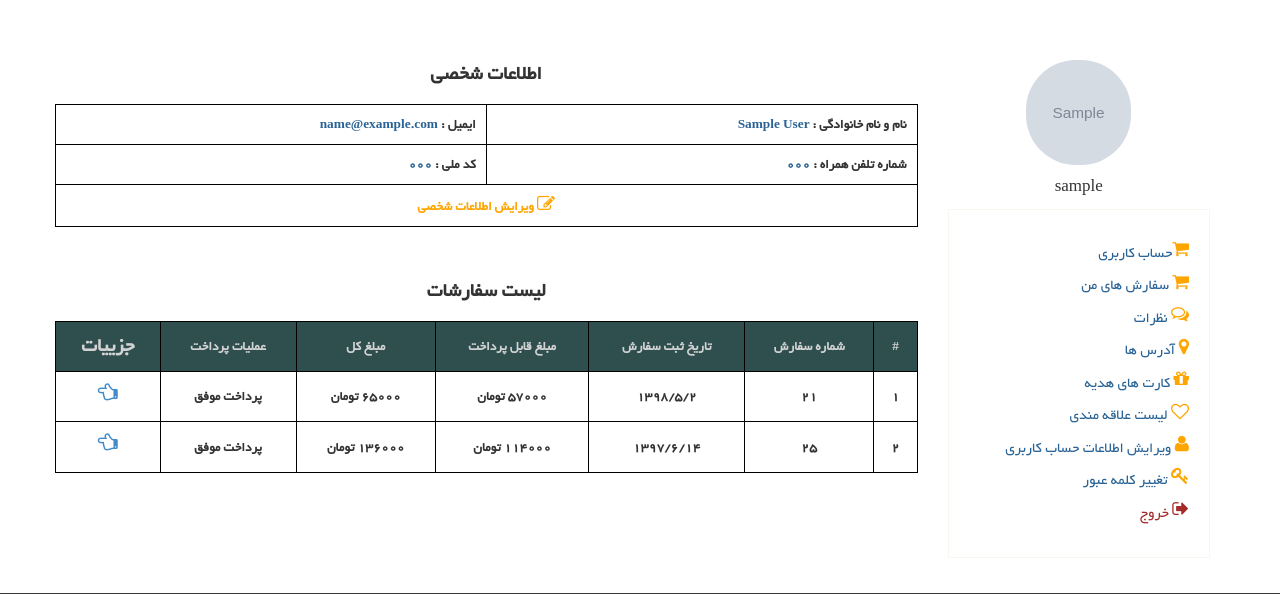
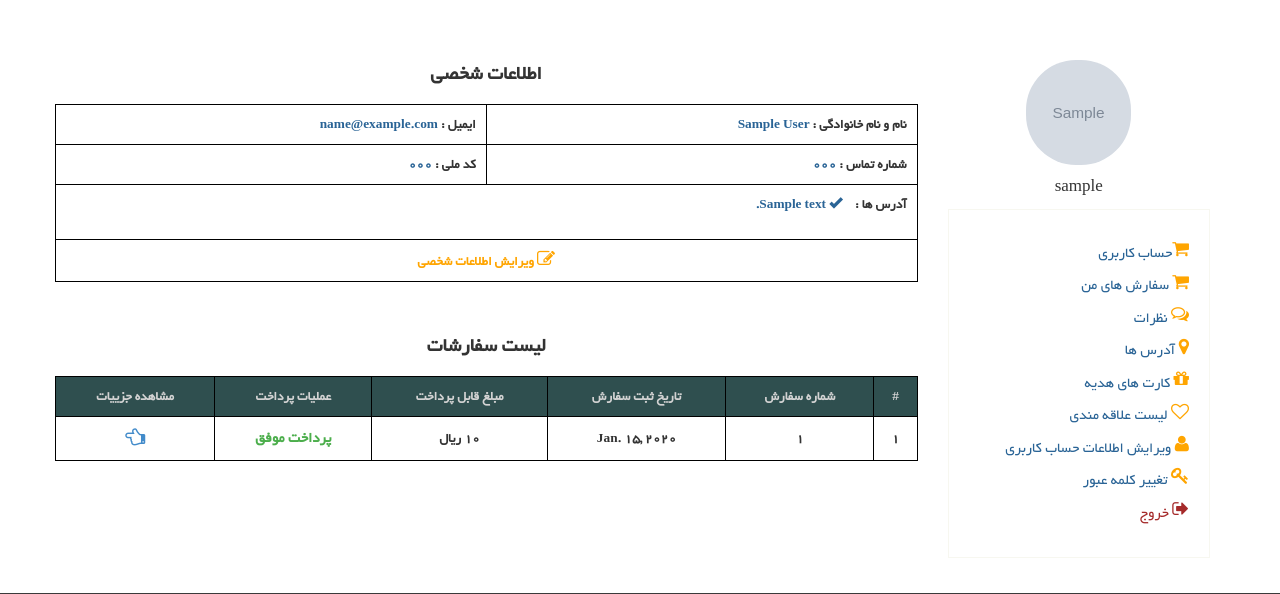
Before and after one commit to mohammad0028/AnaShop, a Django app: page /profile in a window 1280 px wide. Shown: the part 77-671 px from the top of the page. Run offline with Django 3.2, Linux system fonts and the light colour scheme; a user stored in the database is signed in; tables that the repository leaves empty hold one stand-in row (values such as "Sample post"); grey boxes marked "Sample" are stand-in pictures.

Commit message:
profile page modified

```diff
--- a/ana_cart/templates/shopping_cart.html
+++ b/ana_cart/templates/shopping_cart.html
@@ -66,8 +66,8 @@
                 {% endfor %}
             {% elif noShoppingCartForThisUser %}
                 <div class="text-center col-md-6 col-md-offset-4" style="margin-top: 70px;margin-bottom: 90px;">
-                    <img src="{% static 'images/home/empty-shopping-basket1.jpg' %}" alt="image"
-                         style="width: 220px;height: 220px;margin-bottom: 30px;">
+                    <img src="{% static 'images/home/shopping-cart-empty.png' %}" alt="image"
+                         style="width: 220px;height: 220px;margin-bottom: 30px;margin-left: 50px;">
                     <h6 style="display: block;margin-right: auto;margin-left: auto;color: #ff8015;font-size: 30px;">سبد
                         خرید شما خالیست!</h6>
                 </div>
--- a/ana_profile/templates/change_password.html
+++ b/ana_profile/templates/change_password.html
@@ -7,7 +7,7 @@
             <div class="row">
                 <div class="col-sm-9 padding-right">
                     <div class="login-form" style="width: 50%;margin-top: 80px;margin-right: 50px;"><!--login form-->
-                        <h2>تغییر کلمه عبور :</h2>
+                        <h2 id="some">تغییر کلمه عبور :</h2>
                         <form method="post">
                             {% csrf_token %}
                             {#{{ change_password_form }}#}
--- a/ana_profile/templates/profile_page.html
+++ b/ana_profile/templates/profile_page.html
@@ -19,7 +19,7 @@
                             </td>
                         </tr>
                         <tr>
-                            <td class="col-one">شماره تلفن همراه : <span style="color: #2a6496;">
+                            <td class="col-one">شماره تماس : <span style="color: #2a6496;">
                                 {% if current_user.phone_number is None %} &nbsp; {% else %}
                                     {{ current_user.phone_number }} {% endif %} </span>
                             </td>
@@ -29,6 +29,22 @@
                                     {{ current_user.melli_code }}{% endif %}</span>
                             </td>
                         </tr>
+
+                        <tr>
+                            <td class="my-row-three" colspan="2">آدرس ها : <span style="color: #2a6496;">
+                                {% if addresses.exists %}
+                                    <ul class="user_addresses">
+                                    {% for address in addresses %}
+                                        <li class="user_address"><span
+                                                class="glyphicon glyphicon-ok"></span> <span>{{ address.user_address }}</span></li>
+                                    {% endfor %}
+                                    </ul>
+                                {% else %} {% endif %} </span>
+                            </td>
+
+
+                        </tr>
+
                         <tr>
                             <td colspan="2" id="edit-btn"><a href="" style="color: orange;"><i class="fa fa-edit"
                                                                                                style="font-size: 18px;color: orange;"></i>
@@ -36,38 +52,47 @@
                         </tr>
                     </table>
 
-                    <table style="width:100%; margin-top: 50px;">
+
+                    {% if shoppingCarts.exists %}
+
+                        <table style="width:100%; margin-top: 50px;margin-bottom: 80px;">
                             <caption>لیست سفارشات</caption>
                             <tr>
                                 <th class="num">#</th>
                                 <th class="order-num">شماره سفارش</th>
                                 <th class="order-date">تاریخ ثبت سفارش</th>
-                            <th class="paying-price">مبلغ قابل پرداخت</th>
-                            <th class="total-price">مبلغ کل</th>
+                                <th class="total-price">مبلغ قابل پرداخت</th>
                                 <th class="paying-status">عملیات پرداخت</th>
-                            <th class="details">جزییات</th>
+                                <th class="details">مشاهده جزییات</th>
                             </tr>
+                            {% for cart in shoppingCarts %}
+
                                 <tr>
-                            <td class="num">1</td>
-                            <td class="order-num">21</td>
-                            <td class="order-date">1398/5/2</td>
-                            <td class="paying-price">57000 تومان</td>
-                            <td class="total-price">65000 تومان</td>
-                            <td class="paying-status">پرداخت موفق</td>
+                                    <td class="num">{{ forloop.counter }}</td>
+                                    <td class="order-num">{{ cart.id }}</td>
+                                    <td class="order-date">{{ cart.order_at|date }}</td>
+                                    <td class="total-price">{{ cart.total_price }} ریال</td>
+                                    <td class="paying-status">
+                                        {% if cart.ordered %}
+                                            <span style="font-size: 15px;color: #4cae4c;">پرداخت موفق</span>
+                                    {% else %}
+                                            <span style="font-size: 15px;color: #E21C0F;">پرداخت ناموفق</span>
+                                    {% endif %}
+                                    </td>
                                     <td class="details"><a href=""><i class="fa fa-hand-o-left"
                                                                       style="font-size: 20px;"></i></a></td>
                                 </tr>
-                        <tr>
-                            <td class="num">2</td>
-                            <td class="order-num">25</td>
-                            <td class="order-date">1397/6/14</td>
-                            <td class="paying-price">114000 تومان</td>
-                            <td class="total-price">136000 تومان</td>
-                            <td class="paying-status">پرداخت موفق</td>
-                            <td class="details"><a href=""><i class="fa fa-hand-o-left"></i></a></td>
-                        </tr>
+                            {% endfor %}
+
 
                         </table>
+
+                    {% else %}
+                        <div class="noShoppedDiv">
+                            <img class="sadPic" src="{% static 'images/home/sadpicture.jpg' %}" alt="image">
+                            <p class="noShopped">شما تاکنون خریدی انجام نداده اید...</p>
+                        </div>
+                    {% endif %}
 
                 </div>
 
--- a/ana_profile/templates/profile_page_components/profile_mainlayout.html
+++ b/ana_profile/templates/profile_page_components/profile_mainlayout.html
@@ -17,7 +17,7 @@
 
 <body>
 
-{% include 'profile_page_components/header_component.html'%}
+{% include 'profile_page_components/header_component.html' %}
 {#{% render_partial 'header' %}#}
 
 {% block content %}{% endblock %}
--- a/ana_profile/views.py
+++ b/ana_profile/views.py
@@ -2,7 +2,8 @@ from django.contrib.auth import authenticate, login, update_session_auth_hash
 from django.contrib.auth.models import User
 from django.http import HttpResponse
 from django.shortcuts import render, redirect
-from ana_account.models import MyCustomUserModel
+from ana_account.models import MyCustomUserModel, UserAddress
+from ana_cart.models import Cart
 from .forms import ChangePasswordForm
 from django import forms
 from django.contrib.auth.hashers import make_password
@@ -13,7 +14,6 @@ from django.contrib.auth.base_user import AbstractBaseUser
 
 
 def profile_page(request):
-
     if request.user.is_authenticated:
 
         # this user is the one which is located in users model at auth (admin panel)
@@ -22,9 +22,19 @@ def profile_page(request):
         current_user = MyCustomUserModel.objects.filter(id=current_user_id)
         current_user = current_user.first()
 
+        # user addresses :
+        addresses = UserAddress.objects.filter(user=current_user)
+
+        # user shopping cart (paid and unpaid)
+        shoppingCarts = Cart.objects.filter(user=current_user).order_by('-order_at')
+
         context = {
-            'current_user': current_user
+            'current_user': current_user,
+            'addresses': addresses,
+            'shoppingCarts': shoppingCarts
+
         }
+
         return render(request, 'profile_page.html', context)
 
 
--- a/assets/css/profile_page_styles.css
+++ b/assets/css/profile_page_styles.css
@@ -99,6 +99,36 @@ td {
 
 .details {
     text-align: center;
-    font-size: 20px;
     font-weight: bold;
 }
+
+.user_addresses {
+    margin-left: 20px;
+    margin-top: 0px;
+    padding-right: 0px;
+    padding-top: 0px;
+    width: 90%;
+    float: left;
+}
+
+.user_address {
+    margin-bottom: 5px;
+}
+
+.my-row-three {
+    font-weight: bold;
+}
+.noShoppedDiv{
+    text-align: center;
+}
+
+.noShopped{
+    margin-top: 40px;
+    font-size: 30px;
+    color: orange;
+}
+.sadPic{
+    margin-top: 60px;
+    width: 100px;
+    height: 100px;
+}
```
Also changed, not shown: assets/images/home/sadpicture.jpg (added), assets/images/home/shopping-cart-empty.png (added), 3 other files. Lines whose indentation alone changed are shown as unchanged.
